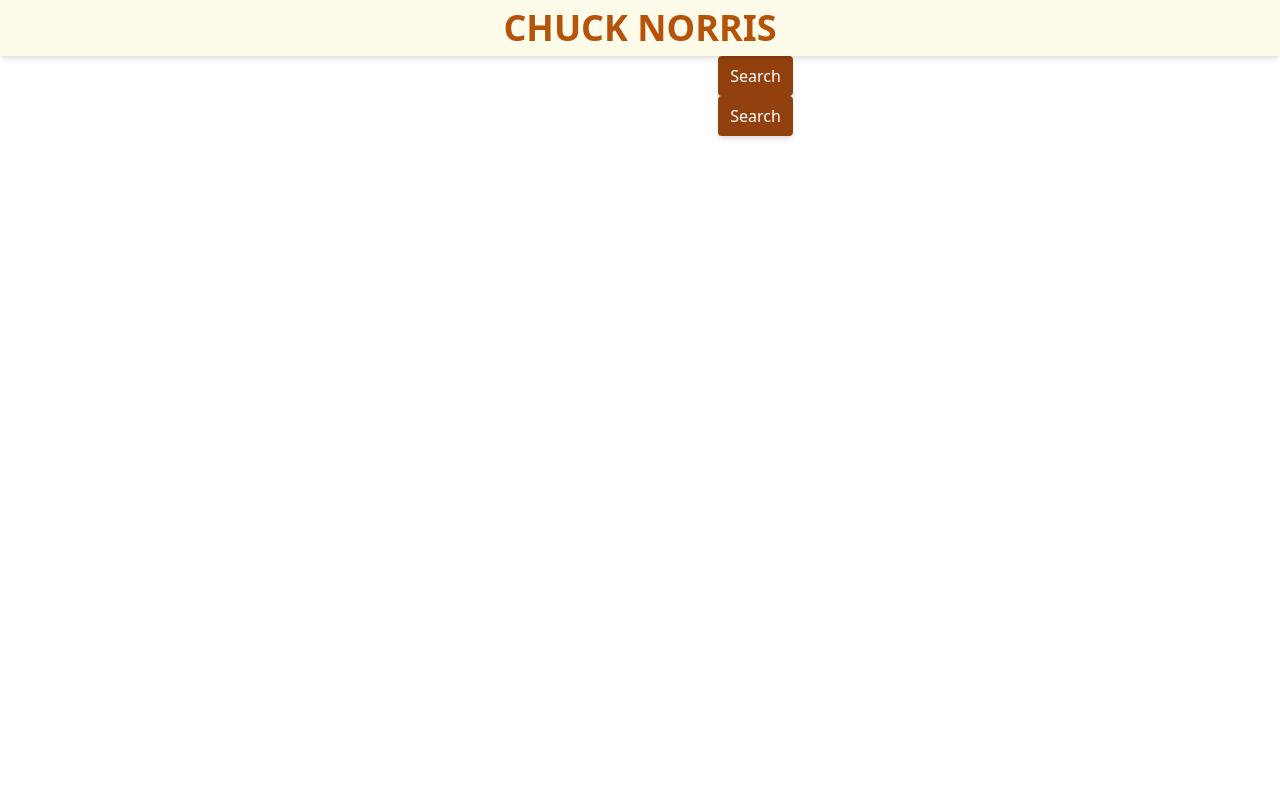
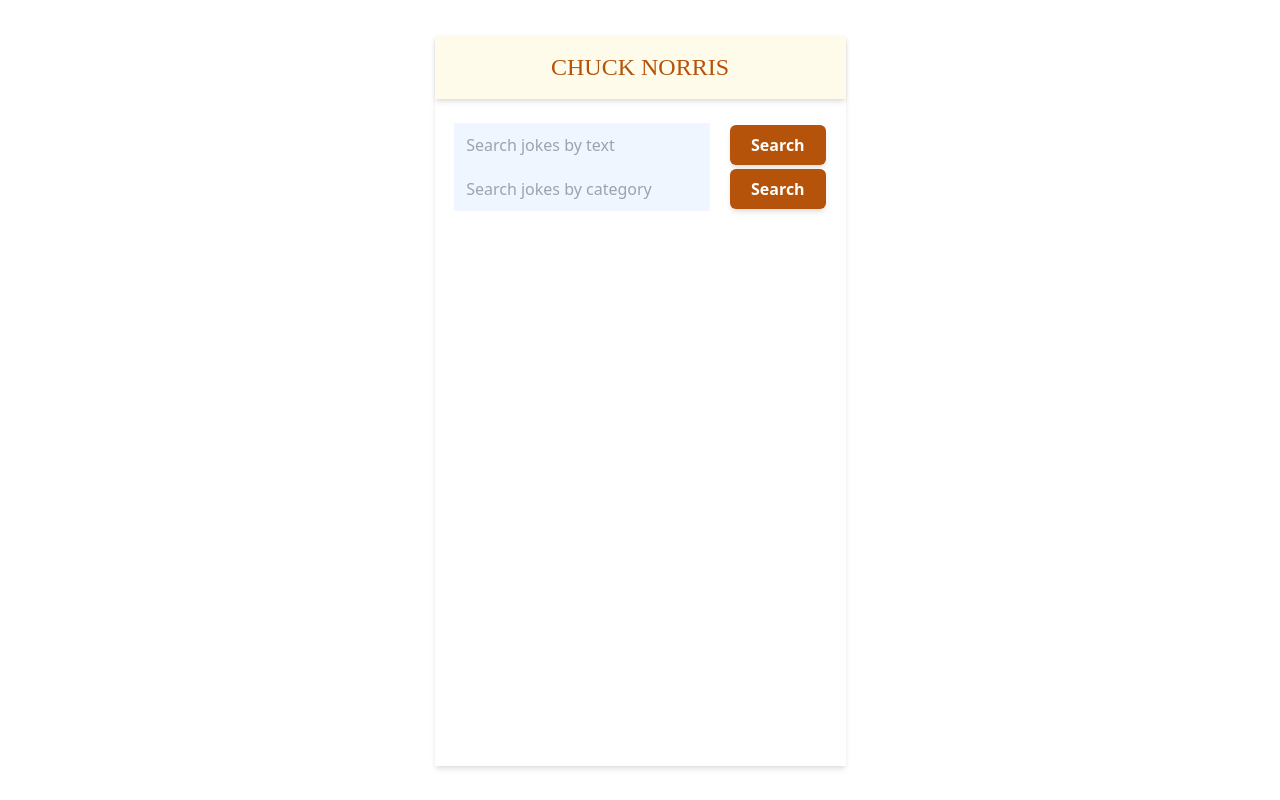
Before and after one commit to naptr/chuck-norris-jokes-generator-react, a React (Vite) app: page / in a window 1280 px wide. Built offline with nearby package versions, Linux system fonts and the light colour scheme; no server answers; a web font is replaced by a local one.

Commit message:
initial commit with figma guidance

```diff
--- a/index.html
+++ b/index.html
@@ -8,7 +8,7 @@
     <title>Wegodev Test | Chuck Norris Jokes Generator</title>
   </head>
   <body>
-    <div id="react-root"></div>
+    <div id="react-root" class="md:w-screen md:min-h-screen md:flex md:items-center md:justify-center"></div>
     <script type="module" src="/src/index.jsx"></script>
   </body>
 </html>
--- a/public/global.css
+++ b/public/global.css
@@ -1,8 +1,9 @@
+@import url('https://fonts.googleapis.com/css2?family=Rye&display=swap');
+@import url('https://fonts.googleapis.com/css2?family=Open+Sans:ital,wght@0,300;0,400;0,500;0,600;0,700;0,800;1,300;1,400;1,500;1,600;1,700;1,800&display=swap');
+
 body {
   margin: 0;
-  font-family: -apple-system, BlinkMacSystemFont, 'Segoe UI', 'Roboto', 'Oxygen',
-    'Ubuntu', 'Cantarell', 'Fira Sans', 'Droid Sans', 'Helvetica Neue',
-    sans-serif;
+  /* font-family: 'Open Sans', 'ui-sans-serif', 'system-ui', '-apple-system'; */
   -webkit-font-smoothing: antialiased;
   -moz-osx-font-smoothing: grayscale;
 }
--- a/src/App.jsx
+++ b/src/App.jsx
@@ -11,16 +11,16 @@
 export default function App() {
 
   return (
-    <section className="w-screen min-h-screen flex flex-col">
-      <main className="w-full flex-grow order-4 items-stretch mt-14">
+    <section className="flex flex-col items-center md:w-411 md:h-731 relative md:shadow-md">
+      <main className="w-full flex-grow order-4 items-stretch mt-16 py-6">
         <Switch>
           <Route path='/' exact>
             <HomePage />
           </Route>
-          <Route exact path='/search-jokes'>
+          <Route exact path='/jokes/search'>
             <SearchPage />
           </Route>
-          <Route path='/category-result/:category'>
+          <Route path='/jokes/random'>
             <CategoryPage />
           </Route>
         </Switch>
--- a/src/apis/api.js
+++ b/src/apis/api.js
@@ -16,6 +16,6 @@
     one: () => api(`${API_URL}/random`),
     byCategory: category => api(`${API_URL}/random?category=${category}`)
   },
-  jokeCategories: () => api(`${API_URL}/categories`),
+  categories: () => api(`${API_URL}/categories`),
   searchJokes: query => api(`${API_URL}/search?query=${query}`)
 }
--- /dev/null
+++ b/src/components/CategorySearchForm.jsx
@@ -0,0 +1,39 @@
+import { useState } from "react";
+import { useHistory } from "react-router";
+
+import Form from "./Form";
+
+
+export default function CategorySearchForm() {
+  const history = useHistory();
+  const [jokesCategoryQuery, setJokesCategoryQuery] = useState('');
+
+  // handlers
+  // on change handler
+  const handleOnChange = ev => {
+    const { target: { value } } = ev;
+
+    setJokesCategoryQuery(value);
+  }
+
+  // search button handler
+  const handleJokesCategoryButton = () => {
+    history.push(`/jokes/random?category=${jokesCategoryQuery}`);
+  }
+
+  const handleSubmit = ev => {
+    ev.preventDefault();
+    handleJokesCategoryButton();
+  }
+
+  return (
+    <div className="w-full">
+      <Form
+        onSubmitFn={handleSubmit}
+        inputValue={jokesCategoryQuery}
+        onChangeFn={handleOnChange}
+        inputPlaceholder="Search jokes by category"
+      />
+    </div>
+  );
+}
--- /dev/null
+++ b/src/components/Form.jsx
@@ -0,0 +1,16 @@
+import { SearchButton } from "./buttons";
+
+
+export default function Form({ onSubmitFn, inputValue, onChangeFn, inputPlaceholder }) {
+
+  return (
+    <>
+      <form onSubmit={onSubmitFn} className="flex flex-row items-center w-full justify-evenly md:justify-evenly h-11">
+        <input type='text' value={inputValue} onChange={onChangeFn} required placeholder={inputPlaceholder} className="w-64 h-full px-3 py-2 bg-blue-50" />
+        <SearchButton buttonValue={'Search'}>
+          Search
+        </SearchButton>
+      </form>
+    </>
+  );
+}
--- a/src/components/Header.jsx
+++ b/src/components/Header.jsx
@@ -7,12 +7,10 @@
   const { pathname } = useLocation();
 
   return (
-    <nav className="w-full h-14 bg-yellow-50 shadow-md items-stretch order-first fixed">
-      <div className="w-full h-full flex items-center justify-center flex-row px-4">
-        {
-          pathname != '/' && <BackButton />
-        }
-        <h1 className="text-3xl md:text-4xl font-bold font-sans text-yellow-700">CHUCK NORRIS</h1>
+    <nav className="w-full h-16 bg-yellow-50 shadow-md absolute items-stretch flex justify-center">
+      <div className="h-full flex items-center justify-center md:justify-center flex-row w-full max-w-4xl relative">
+        <BackButton isAppear={pathname != '/'} />
+        <h1 className="text-2xl font-chuck-norris text-yellow-700">CHUCK NORRIS</h1>
       </div>
     </nav>
   );
--- a/src/components/buttons.jsx
+++ b/src/components/buttons.jsx
@@ -1,16 +1,16 @@
-import { useEffect } from 'react';
 import { Link } from 'react-router-dom';
 
 
-export function Button({ buttonValue }) {
+export function SearchButton({ buttonValue }) {
   return (
-    <input type="submit" value={buttonValue} className="flex items-center justify-center bg-yellow-800 px-3 py-2 rounded shadow-md text-white"/>
+    <input type="submit" value={buttonValue} className="flex items-center justify-center bg-yellow-700 w-24 px-3 py-2 rounded-md shadow-md text-white font-semibold"/>
   )
 }
 
-export const BackButton = () => {
+export const BackButton = ({ isAppear }) => {
+
   return (
-    <Link to='/' className="transition-colors duration-300 h-full w-14 flex items-center justify-center bg-yellow-100 absolute left-0">
+    <Link to='/' className={`transition-all duration-200 h-full w-16 flex items-center justify-center absolute left-0 ${isAppear ? 'opacity-100' : 'opacity-0'}`}>
       <svg xmlns="http://www.w3.org/2000/svg" viewBox="0 0 24 24" width="24" height="24">
         <path fill="none" d="M0 0h24v24H0z" />
         <path d="M7.828 11H20v2H7.828l5.364 5.364-1.414 1.414L4 12l7.778-7.778 1.414 1.414z" fill="#B45309" />
--- a/src/pages/HomePage.jsx
+++ b/src/pages/HomePage.jsx
@@ -1,19 +1,16 @@
 import { useEffect, useState } from "react";
 import { useHistory } from "react-router";
 
-import { Button } from "../components/buttons";
+import Form from '../components/Form';
+import CategorySearchForm from "../components/CategorySearchForm";
 
-import { getJoke } from "../apis/api"
+import { getJoke } from "../apis/api";
 
 
 
 export default function Home() {
   const history = useHistory();
-
-  const [searchQueries, setSearchQueries] = useState({
-    search_jokes: '',
-    jokes_category: ''
-  })
+  const [searchJokesQuery, setSearchJokesQuery] = useState('');
 
   // Apis
   const getRandomJoke = () => { // get random joke immediately at homepage
@@ -22,57 +19,50 @@
     .catch(error => console.error(error));
   }
 
-  // Handlers
-  const handleOnChange = ev => {
-    const { name, value } = ev.target;
-
-    setSearchQueries({
-      ...searchQueries,
-      [name]: value
-    });
+  const getJokesCategories = () => {
+    getJoke.categories()
+    .then(data => console.log(data))
+    .catch(error => console.error(error));
   }
 
-  const handleSearchJokesButton = () => {
-    history.push(`/search-jokes?about=${(searchQueries.search_jokes).toLowerCase()}`);
+  const initialFetch = () => {
+    getRandomJoke();
+    getJokesCategories();
   }
 
-  const handleSubmit = ev => {
-    ev.preventDefault();
+  // Handlers
+  // on change handler
+  const handleSearchJokesChange = ev => {
+    const { target: { value } } = ev;
 
-    const { name } = ev.target;
-
-    switch (name) {
-      case 'search_jokes_form':
-        handleSearchJokesButton();
-        break;
-      case 'jokes_category_form':
-
-        break;
-      default:
-        throw new Error('Error: none of above choices');
-    }
+    setSearchJokesQuery(value);
   }
 
+  // search button handler
+  const handleSearchJokesButton = () => {
+    history.push(`/jokes/search?about=${(searchJokesQuery)}`);
+  }
 
-  useEffect(() => getRandomJoke(), []);
+  // on submit handler
+  const handleSearchJokesSubmit = ev => {
+    ev.preventDefault();
+    handleSearchJokesButton();
+  }
+
+  useEffect(() => initialFetch(), []);
 
   return (
     <div className="w-full h-full flex flex-col items-center">
-      <form name="search_jokes_form" onSubmit={handleSubmit} className="flex flex-row items-center">
-        <input name="search_jokes" type='text' value={searchQueries.search_jokes} onChange={handleOnChange} />
-        <Button buttonValue={'Search'}>
-          Search
-        </Button>
-      </form>
+      <Form
+        onSubmitFn={handleSearchJokesSubmit}
+        inputValue={searchJokesQuery}
+        onChangeFn={handleSearchJokesChange}
+        inputPlaceholder="Search jokes by text"
+      />
       <div id="joke-wrapper" className="flex items-center flex-col justify-center">
 
       </div>
-      <form name="jokes_category_form" onSubmit={handleSubmit} className="flex flex-row items-center">
-        <input name="jokes_category" type='text' value={searchQueries.jokes_category} onChange={handleOnChange} />
-        <Button buttonValue={'Search'}>
-          Search
-        </Button>
-      </form>
+      <CategorySearchForm />
     </div>
   )
 }
--- a/src/pages/SearchPage.jsx
+++ b/src/pages/SearchPage.jsx
@@ -21,7 +21,7 @@
   return (
     <>
       {
-        console.log(jokesFound)
+        // jokesFound.map(joke => { joke.value }</>)
       }
     </>
   );
--- a/tailwind.config.js
+++ b/tailwind.config.js
@@ -4,14 +4,17 @@
   theme: {
     extend: {
       spacing: {
-        '667': '667px'
+        '411': '411px',
+        '667': '667px',
+        '731': '731px'
+      },
+      fontFamily: {
+        'chuck-norris': ['Rye', 'cursive'],
       }
     },
   },
   variants: {
-    extend: {
-
-    },
+    extend: {},
   },
   plugins: [],
 }
```
